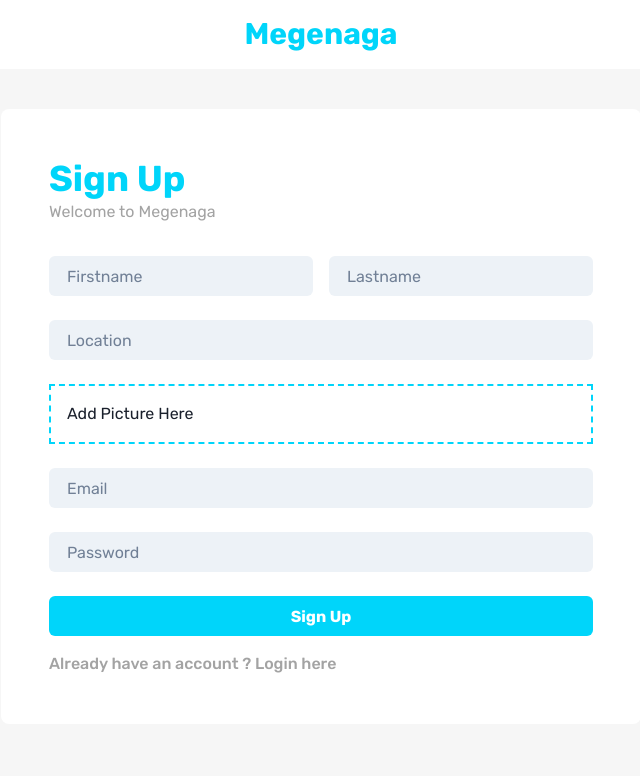
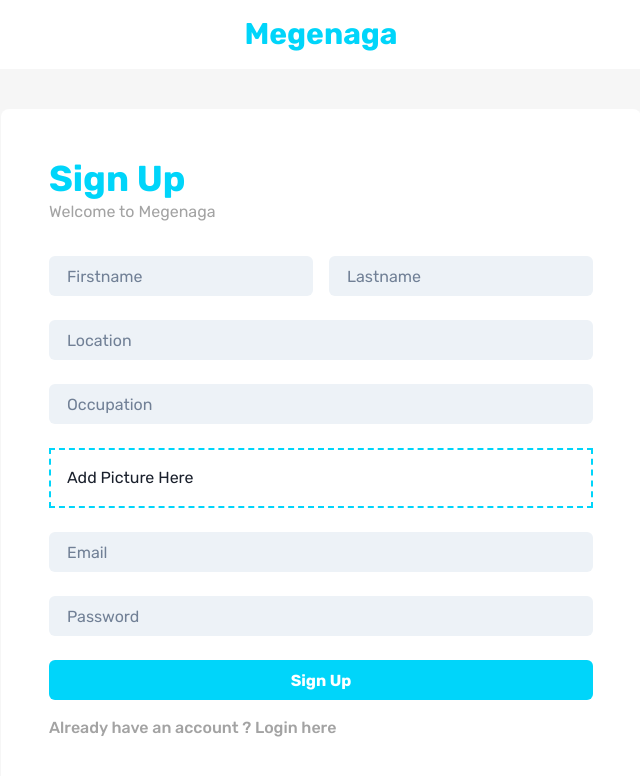
Before and after one commit to leomarker/Megenaga, a React (Vite) app in the folder client/: page / in a window 1280 px wide. Shown: the top 776 px of the page, without its empty margins (319-959 px from the left). Built offline with nearby package versions, Linux system fonts and the light colour scheme.

Commit message:
fix for helmet

```diff
--- a/client/src/scenes/loginpage/Form.jsx
+++ b/client/src/scenes/loginpage/Form.jsx
@@ -51,18 +51,29 @@ const Form = () => {
   const isLogin = pageType === "login";
   const isSignUp = pageType === "signup";
 
-  const login = async (values, onSubmitProps) => {
+  const signUp = async (values, onSubmitProps) => {
     const formData = new FormData();
+    console.log(values);
     for (let value in values) {
+      console.log(values[value]);
       formData.append(value, values[value]);
     }
     formData.append("picturePath", values.picture.name);
+
+    console.log(formData);
+    await axios
+      .post("http://localhost:8080/auth/register", {
+        body: formData,
+      })
+      .then((response) => {
+        console.log(response);
+      });
   };
 
   const handleFormSubmit = async (values, onSubmitProps) => {
     console.log("asdfs");
     if (isLogin) await login(values, onSubmitProps);
-    if (isSignUp) await register(values, onSubmitProps);
+    if (isSignUp) await signUp(values, onSubmitProps);
   };
   return (
     <>
@@ -128,6 +139,18 @@ const Form = () => {
                   />
                   <FormErrorMessage>{errors.location}</FormErrorMessage>
                 </FormControl>
+                <FormControl
+                  mb="6"
+                  isInvalid={errors.occupation && touched.occupation}
+                >
+                  <Field
+                    as={Input}
+                    name="occupation"
+                    variant="filled"
+                    placeholder="Occupation"
+                  />
+                  <FormErrorMessage>{errors.occupation}</FormErrorMessage>
+                </FormControl>
                 <Box mb="6">
                   <Dropzone
                     acceptedFiles=".jpg,.jpeg,.png"
@@ -179,6 +202,7 @@ const Form = () => {
                 name="password"
                 variant="filled"
                 placeholder="Password"
+                type="password"
               />
               <FormErrorMessage>{errors.password}</FormErrorMessage>
             </FormControl>
--- a/client/src/scenes/loginpage/index.jsx
+++ b/client/src/scenes/loginpage/index.jsx
@@ -15,7 +15,7 @@ const LoginPage = () => {
   const theme = useTheme();
   return (
     <>
-      <Flex h="100vh" direction="column" bg="background.default">
+      <Flex direction="column" bg="background.default">
         <Box textAlign="center" bg="background.alt">
           <Text
             fontWeight="extrabold"
@@ -30,6 +30,7 @@ const LoginPage = () => {
           direction="column"
           mx="auto"
           mt="10"
+          mb="10"
           bg="background.alt"
           p="12"
           w="50%"
```
Also changed, not shown: 2 other files (tests, documents, lock files or other folders).
